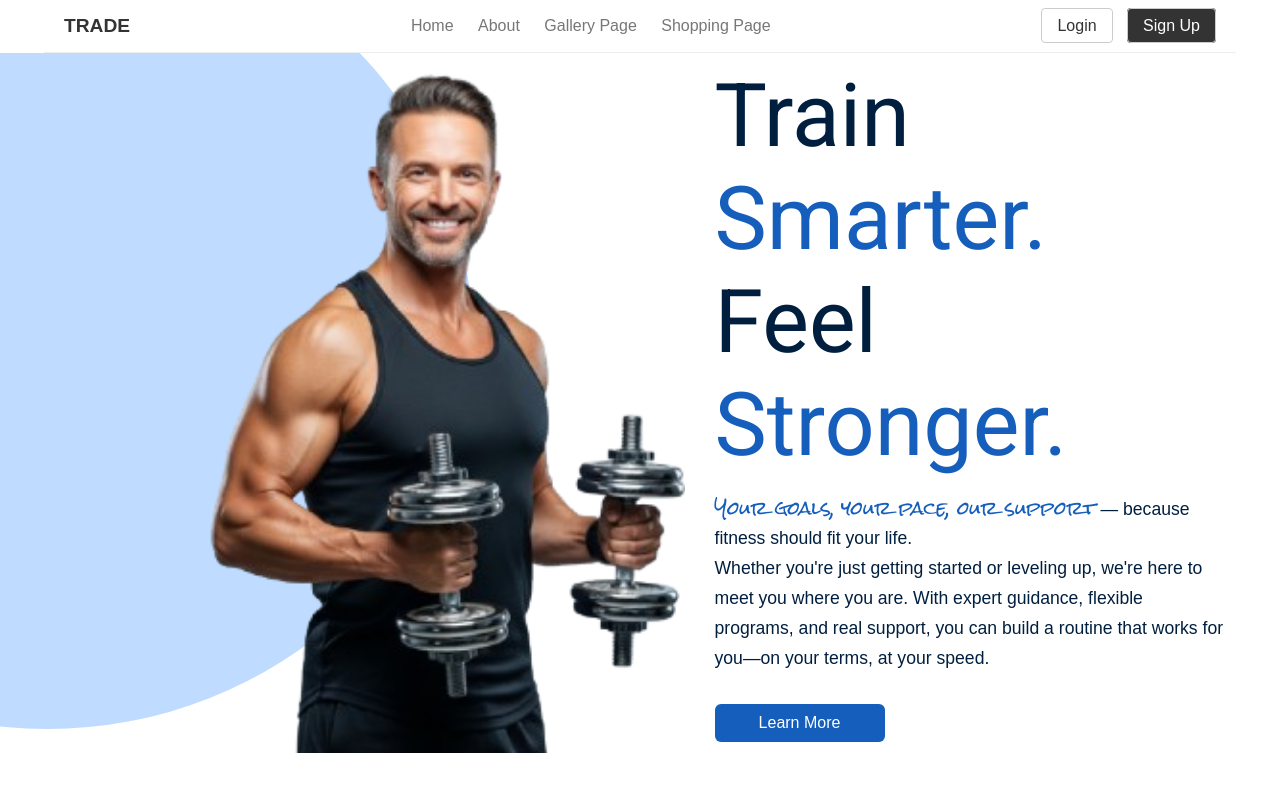
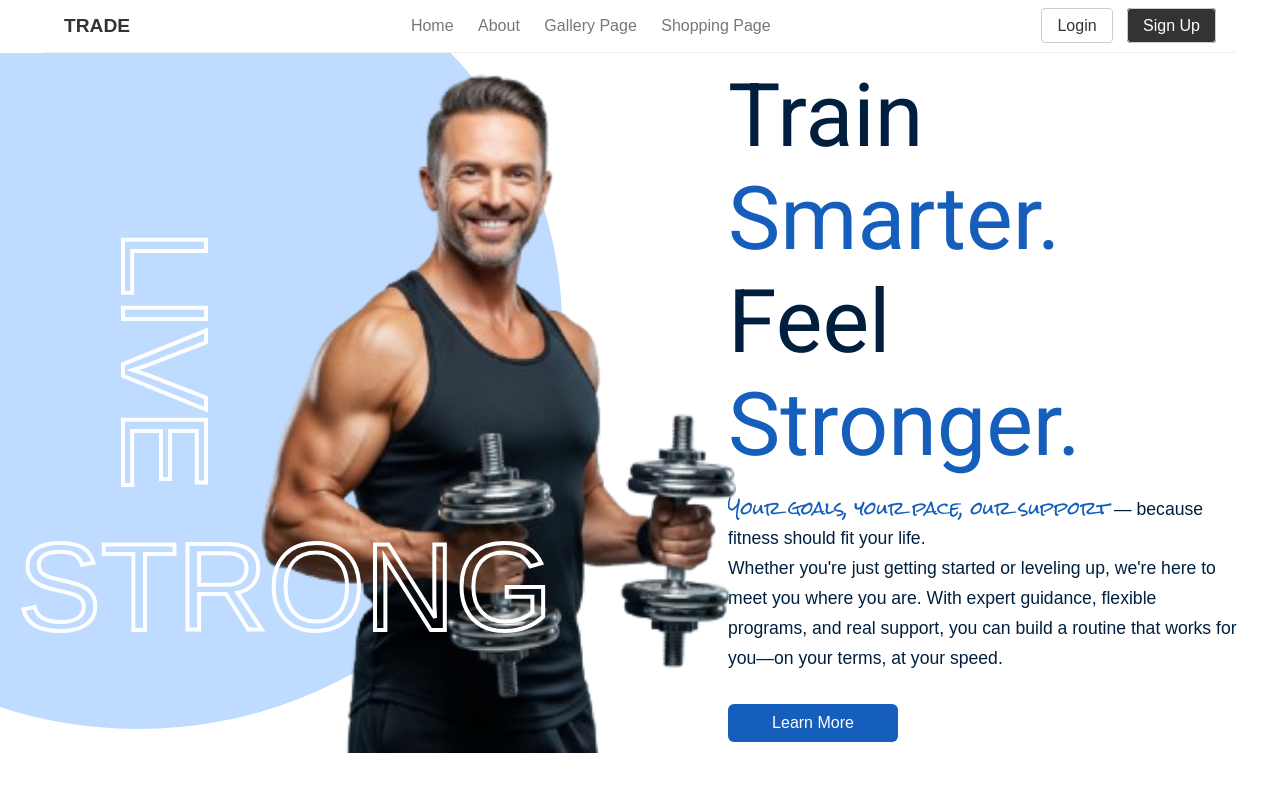
Before and after one commit to kamjohn777/WGU-web-project, a website: page Frontend/public/html/home.html in a window 1280 px wide. Shown: the top 790 px of the page. Drawn offline with Linux system fonts and the light colour scheme.

Commit message:
finishing hero section

```diff
--- a/Frontend/public/css/home.css
+++ b/Frontend/public/css/home.css
@@ -67,6 +67,8 @@ header .cta-buttons a.signup {
   display: flex;
   flex-direction: column;
   justify-content: center;
+  /* might remove the margin */
+  margin-left: 100px;
 }
 
 .hero-main h1 {
@@ -124,7 +126,8 @@ header .cta-buttons a.signup {
   height: 60rem;
   position: absolute;
   display: flex;
-  left: 16%;
+  /* left: 16%; */
+  left: 20%;
   top: -90px;
 }
 
@@ -132,7 +135,7 @@ header .cta-buttons a.signup {
   width: 889px;
   height: 867px;
   border-radius: 50%;
-  background-color: var(--baby-blue);
+  background-color: var(--lighter-blue);
   position: absolute; /* Pin the element to the viewport */
   top: -200px; /* Adjust vertical placement */
   left: -200px; /* Adjust horizontal placement */
@@ -146,13 +149,59 @@ header .cta-buttons a.signup {
   background-color: var(--baby-blue);
   position: absolute;
   top: -131px;
-  left: -377px;
+  /* left: -377px; */
+  /* left: -273px; */
+  left: -286px;
   z-index: -1;
 }
 
 .hero-image .image-wrapper img {
   height: 500px;
   width: 500px;
+  /* might remove the margin left */
+  margin-left: 93px;
+}
+
+.style-txt {
+  z-index: 1000;
+  position: relative;
+  /* right: 25%;
+  top: -10%; */
+  right: 28%;
+  top: -5%;
+  height: 100%;
+  width: 100%;
+}
+
+.live-txt {
+  position: absolute;
+  top: 5%;
+  transform: rotate(90deg);
+  display: inline-block;
+  /* font-size: 115px; */
+  font-size: 120px;
+  color: transparent;
+  -webkit-text-stroke: 4px var(--white);
+  /* top: 41%;
+  left: 30%; */
+  top: 39%;
+  left: 34%;
+  text-transform: uppercase;
+  font-weight: 400;
+}
+
+.stronger-txt {
+    position: absolute;
+    top: 5%;
+    display: inline-block;
+    /* font-size: 95px; */
+    font-size: 125px;
+    color: transparent;
+    -webkit-text-stroke: 4px var(--white);
+    top: 71%;
+    left: 31%;
+    text-transform: uppercase;
+    font-weight: 400;
 }
 
 .content-section {
--- a/Frontend/public/css/variables.css
+++ b/Frontend/public/css/variables.css
@@ -5,5 +5,6 @@
     --box-jump-blue: #155EBC;
     --wellness-gray: #D3D3D3;
     --baby-blue: #BFDBFF;
+    --lighter-blue: #bfdbff8f;
     --white: #FFFFFF;
   }
--- a/Frontend/public/html/home.html
+++ b/Frontend/public/html/home.html
@@ -10,7 +10,10 @@
       href="https://fonts.googleapis.com/css2?family=Roboto:ital,wght@0,100..900;1,100..900&display=swap"
       rel="stylesheet"
     />
-    <link href="https://fonts.googleapis.com/css2?family=Roboto:ital,wght@0,100..900;1,100..900&family=Rock+Salt&display=swap" rel="stylesheet">
+    <link
+      href="https://fonts.googleapis.com/css2?family=Roboto:ital,wght@0,100..900;1,100..900&family=Rock+Salt&display=swap"
+      rel="stylesheet"
+    />
     <title>Wireframe Mockup Base HTML</title>
   </head>
   <body>
@@ -20,19 +23,21 @@
         <h1>Feel <span>Stronger.</span></h1>
         <p class="hero-ptag">
           <span>Your goals, your pace, our support</span> — because fitness
-          should fit your life.<br> Whether you're just getting started or leveling
-          up, we're here to meet you where you are. With expert guidance,
-          flexible programs, and real support, you can build a routine that
-          works for you—on your terms, at your speed.
+          should fit your life.<br />
+          Whether you're just getting started or leveling up, we're here to meet
+          you where you are. With expert guidance, flexible programs, and real
+          support, you can build a routine that works for you—on your terms, at
+          your speed.
         </p>
         <a href="#" class="btn">Learn More</a>
       </div>
 
       <div class="hero-image">
         <div class="giant-circle"></div>
-        <div class="image-wrapper">
-          <!-- <div class="image-placeholder"></div> -->
-          <!-- <img src="../../assets/images/HomePage-assets/Gemini_Generated_Image_pl0374pl0374pl03-removebg-preview.png" alt=""> -->
+        <div class="image-wrapper"></div>
+        <div class="style-txt">
+          <strong class="live-txt">Live</strong>
+          <strong class="stronger-txt">Strong</strong>
         </div>
       </div>
     </section>
```
